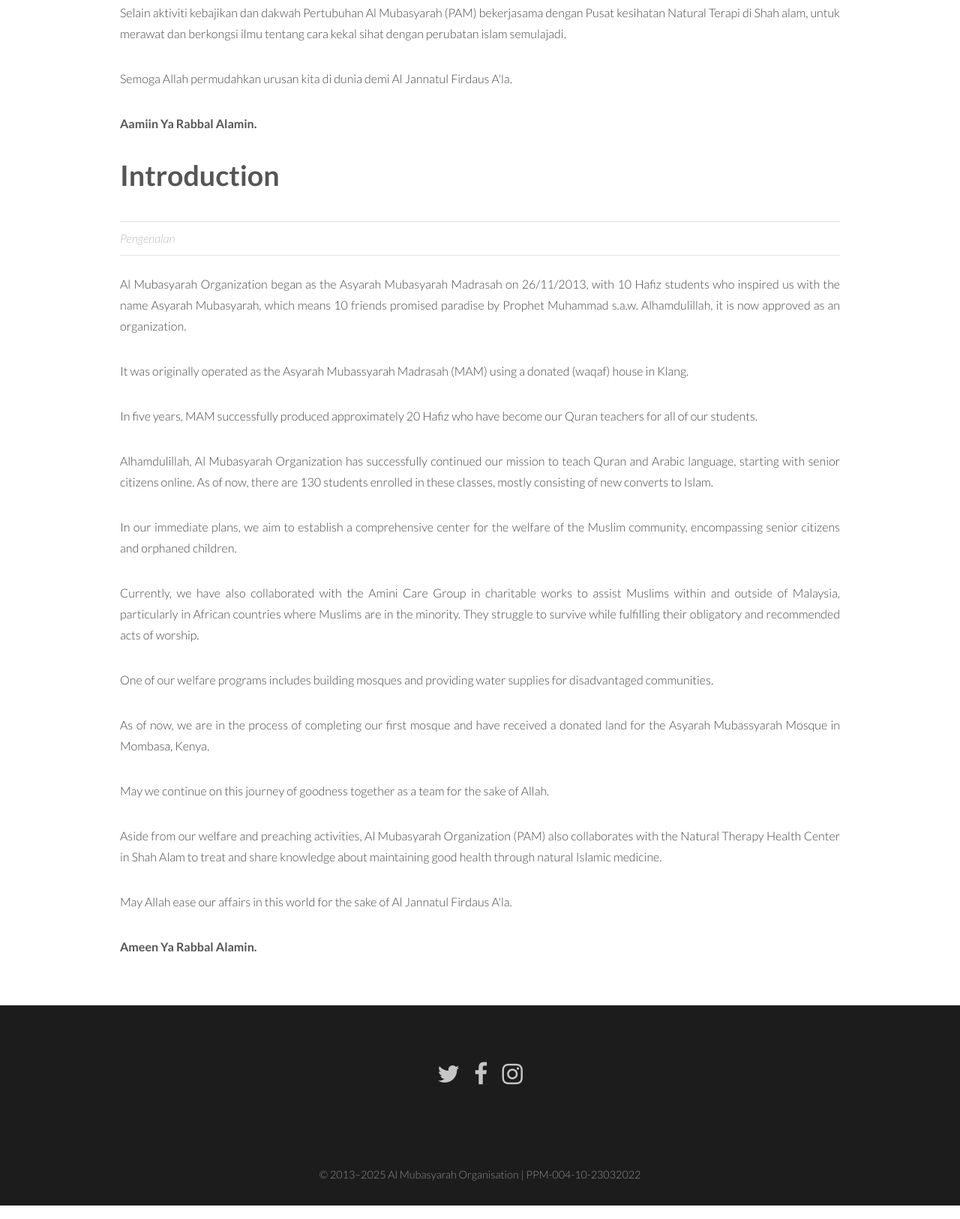
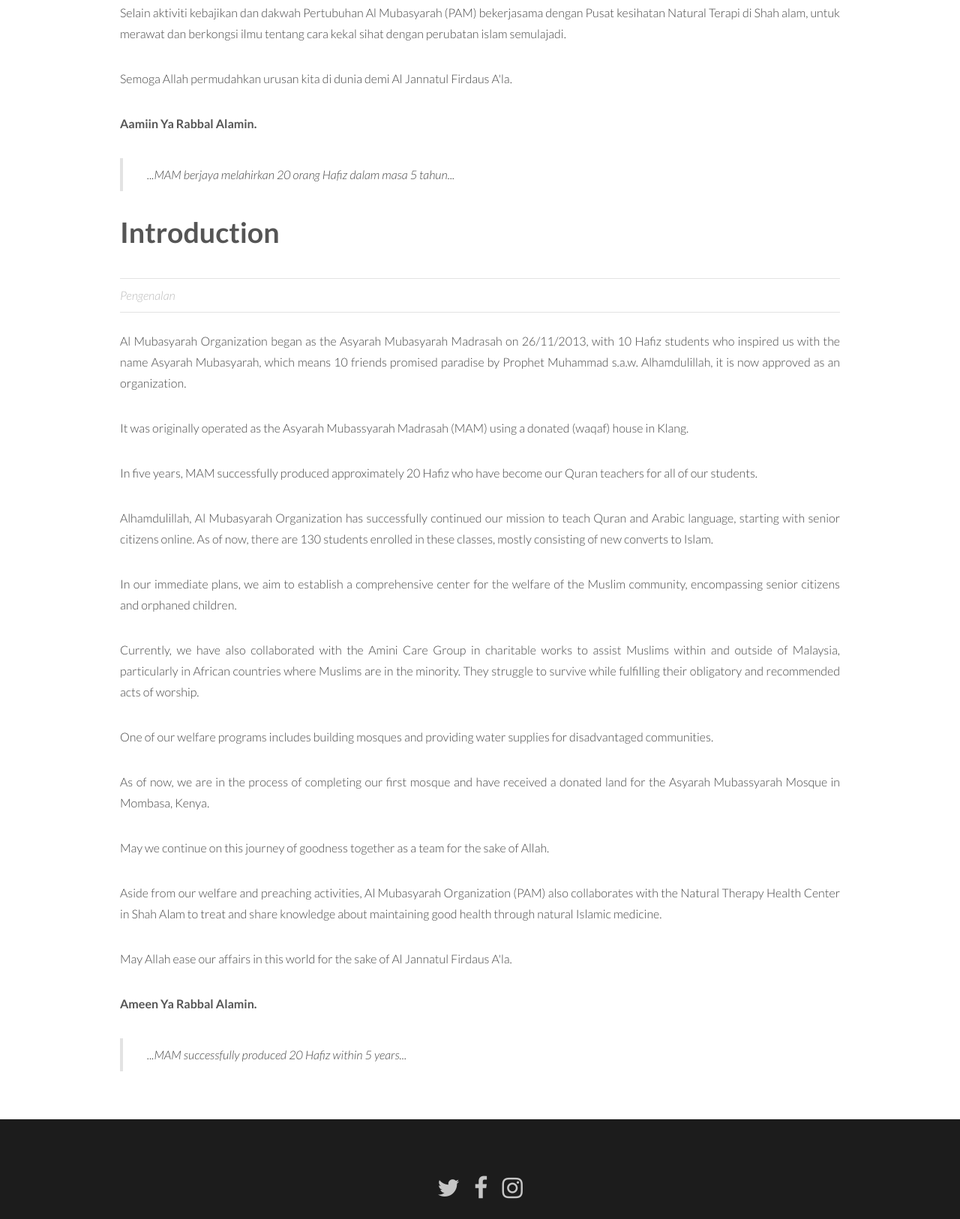
Before and after one commit to asyarahalmubasyarah/asyarahalmubasyarah.github.io, a plain HTML site: page introduction.html in a window 1280 px wide. Shown: the part 1022-2648 px from the top of the page at 75% size. Drawn offline with Linux system fonts and the light colour scheme.

Commit message:
Added block comment on Introduction.

```diff
--- a/introduction.html
+++ b/introduction.html
@@ -72,6 +72,7 @@
             dengan perubatan islam semulajadi.</p>
         <p class="justified">Semoga Allah permudahkan urusan kita di dunia demi Al Jannatul Firdaus A'la.</p>
         <p class="justified"><strong>Aamiin Ya Rabbal Alamin.</strong></p>
+        <blockquote>...MAM berjaya melahirkan 20 orang Hafiz dalam masa 5 tahun...</blockquote>
         <header><h1>Introduction</h1>
             <p class="info">Pengenalan</p>
         </header>
@@ -112,6 +113,7 @@
             medicine.</p>
         <p class="justified">May Allah ease our affairs in this world for the sake of Al Jannatul Firdaus A'la.</p>
         <p class="justified"><strong>Ameen Ya Rabbal Alamin.</strong></p>
+        <blockquote>...MAM successfully produced 20 Hafiz within 5 years...</blockquote>
     </div>
 </section><!-- Footer -->
 <footer id="footer">
```
